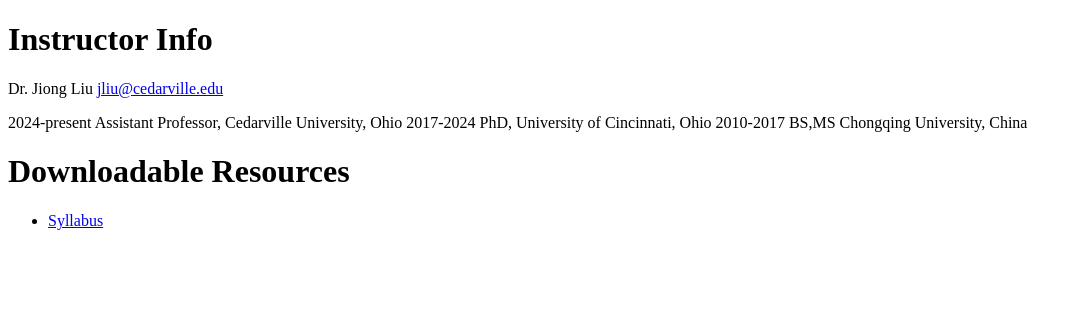
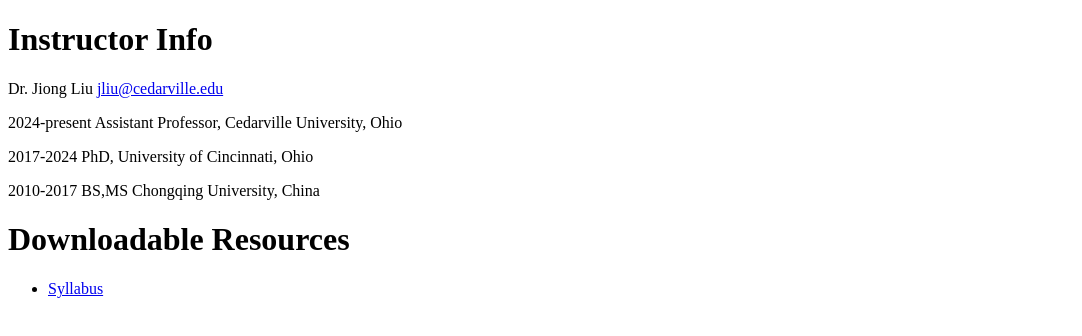
Before and after one commit to JiongLiu-cu/jiongliu.github.io, a plain HTML site: page index.html in a window 1280 px wide. Shown: the whole page, without its empty margins (0-1082 px from the left). Drawn offline with Linux system fonts and the light colour scheme.

Commit message:
Update index.html

```diff
--- a/index.html
+++ b/index.html
@@ -11,11 +11,10 @@
 Dr. Jiong Liu <a href="mailto:jliu@cedarville.edu">jliu@cedarville.edu</a>
 </p>
 
-<p>
-2024-present Assistant Professor, Cedarville University, Ohio
-2017-2024 PhD, University of Cincinnati, Ohio
-2010-2017 BS,MS Chongqing University, China
-</p>
+<p>2024-present Assistant Professor, Cedarville University, Ohio</p>
+<p>2017-2024 PhD, University of Cincinnati, Ohio</p>
+<p>2010-2017 BS,MS Chongqing University, China</p>
+
 
 <h1>Downloadable Resources</h1>
 <p>
```
